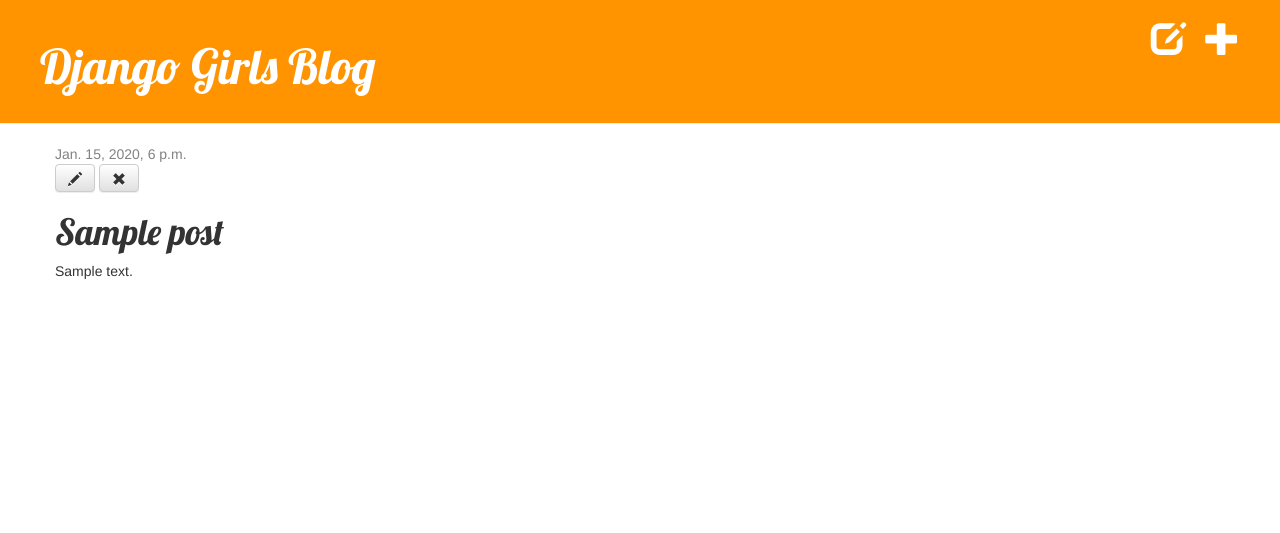
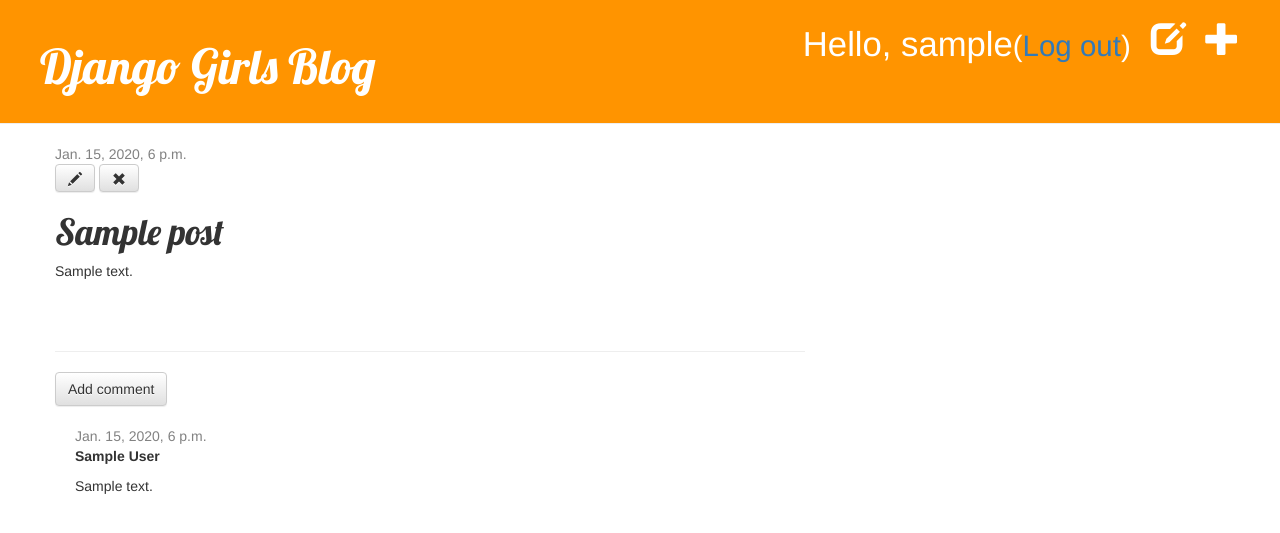
Before and after one commit to alundra311/my-first-blog, a Django app: page /post/1/ in a window 1280 px wide. Shown: the top 533 px of the page. Run offline with Django 3.2, Linux system fonts and the light colour scheme; a user stored in the database is signed in; tables that the repository leaves empty hold one stand-in row (values such as "Sample post"); some libraries are stand-ins or nearby versions.

Commit message:
Added a bunch of stuff.

```diff
--- a/blog/admin.py
+++ b/blog/admin.py
@@ -1,4 +1,5 @@
 from django.contrib import admin
-from .models import Post
+from .models import Post, Comment
 
 admin.site.register(Post)
+admin.site.register(Comment)
--- a/blog/models.py
+++ b/blog/models.py
@@ -12,5 +12,22 @@
         self.published_date = timezone.now()
         self.save()
 
+    def approved_comments(self):
+        return self.comments.filter(approved_comment=True)
+
     def __str__(self):
         return self.title
+
+class Comment(models.Model):
+    post = models.ForeignKey('blog.Post', related_name='comments')
+    author = models.CharField(max_length=200)
+    text = models.TextField()
+    created_date = models.DateTimeField(default=timezone.now)
+    approved_comment = models.BooleanField(default=False)
+
+    def approve(self):
+        self.approved_comment = True
+        self.save()
+
+    def __str__(self):
+        return self.text
--- a/blog/static/css/blog.css
+++ b/blog/static/css/blog.css
@@ -44,3 +44,7 @@
 .post h1 a, .post h1 a:visited {
     color: #000000;
 }
+
+.comment {
+    margin: 20px 0px 20px 20px;
+}
--- a/blog/templates/blog/base.html
+++ b/blog/templates/blog/base.html
@@ -13,6 +13,9 @@
             {% if user.is_authenticated %}
                 <a href="{% url 'post_new' %}" class="top-menu"><span class="glyphicon glyphicon-plus"></span></a>
                 <a href="{% url 'post_draft_list' %}" class="top-menu"><span class="glyphicon glyphicon-edit"></span></a>
+                <p class="top-menu">Hello, {{ user.username }}<small>(<a href="{% url 'django.contrib.auth.views.logout' %}">Log out</a>)</small></p>
+            {% else %}
+                <a href="{% url 'django.contrib.auth.views.login' %}" class="top-menu"><span class="glyphicon glyphicon-lock"></span></a>
             {% endif %}
             <h1><a href="/">Django Girls Blog</a></h1>
         </div>
--- a/blog/templates/blog/post_detail.html
+++ b/blog/templates/blog/post_detail.html
@@ -16,4 +16,23 @@
         <h1>{{ post.title }}</h1>
         <p>{{ post.text|linebreaks }}</p>
     </div>
+    <hr>
+    <a class="btn btn-default" href="{% url 'add_comment_to_post' pk=post.pk %}">Add comment</a>
+    {% for comment in post.comments.all %}
+        {% if user.is_authenticated or comment.approved_comment %}
+            <div class="comment">
+                <div class="date">
+                    {{ comment.created_date }}
+                    {% if not comment.approved_comment %}
+                        <a class="btn btn-default" href="{% url 'comment_remove' pk=comment.pk %}"><span class="glyphicon glyphicon-remove"></span></a>
+                        <a class="btn btn-default" href="{% url 'comment_approve' pk=comment.pk %}"><span class="glyphicon glyphicon-ok"></span></a>
+                    {% endif %}
+                </div>
+                <strong>{{ comment.author }}</strong>
+                <p>{{ comment.text|linebreaks }}</p>
+            </div>
+        {% endif %}
+    {% empty %}
+        <p>No comments here yet :(</p>
+    {% endfor %}
 {% endblock %}
--- a/blog/templates/blog/post_list.html
+++ b/blog/templates/blog/post_list.html
@@ -8,6 +8,7 @@
             </div>
             <h1><a href="{% url 'post_detail' pk=post.pk %}">{{ post.title }}</a></h1>
             <p>{{ post.text|linebreaks }}</p>
+            <a href="{% url 'post_detail' pk=post.pk %}">Comments: {{ post.approved_comments.count }}</a>
         </div>
     {% endfor %}
 {% endblock %}
--- a/blog/urls.py
+++ b/blog/urls.py
@@ -10,4 +10,7 @@
     url(r'^drafts/$', views.post_draft_list, name='post_draft_list'),
     url(r'^post/(?P<pk>\d+)/publish/$', views.post_publish, name='post_publish'),
     url(r'^post/(?P<pk>\d+)/remove/$', views.post_remove, name='post_remove'),
+    url(r'^post/(?P<pk>\d+)/comment/$', views.add_comment_to_post, name='add_comment_to_post'),
+    url(r'^comment/(?P<pk>\d+)/approve/$', views.comment_approve, name='comment_approve'),
+    url(r'^comment/(?P<pk>\d+)/remove/$', views.comment_remove, name='comment_remove'),
 ]
--- a/blog/views.py
+++ b/blog/views.py
@@ -1,9 +1,10 @@
 from django.shortcuts import render, redirect, get_object_or_404
 from django.utils import timezone
+from django.contrib.auth.decorators import login_required
 
-from .models import Post
+from .models import Post, Comment
 
-from .forms import PostForm
+from .forms import PostForm, CommentForm
 
 def post_list(request):
     posts = Post.objects.filter(published_date__lte=timezone.now()).order_by('published_date')
@@ -13,6 +14,7 @@
     post = get_object_or_404(Post, pk=pk)
     return render(request, 'blog/post_detail.html', {'post': post})
 
+@login_required
 def post_new(request):
     if request.method == "POST":
         form = PostForm(request.POST)
@@ -26,6 +28,7 @@
         form = PostForm()
     return render(request, 'blog/post_edit.html', {'form': form})
 
+@login_required
 def post_edit(request, pk):
     post = get_object_or_404(Post, pk=pk)
     if request.method == "POST":
@@ -40,16 +43,45 @@
         form = PostForm(instance=post)
     return render(request, 'blog/post_edit.html', {'form': form})
 
+@login_required
 def post_draft_list(request):
     posts = Post.objects.filter(published_date__isnull=True).order_by('created_date')
     return render(request, 'blog/post_draft_list.html', {'posts': posts})
 
+@login_required
 def post_publish(request, pk):
     post = get_object_or_404(Post, pk=pk)
     post.publish()
     return redirect('post_detail', pk=pk)
 
+@login_required
 def post_remove(request, pk):
     post = get_object_or_404(Post, pk=pk)
     post.delete()
     return redirect('post_list')
+
+def add_comment_to_post(request, pk):
+    post = get_object_or_404(Post, pk=pk)
+    if request.method == "POST":
+        form = CommentForm(request.POST)
+        if form.is_valid():
+            comment = form.save(commit=False)
+            comment.post = post
+            comment.save()
+            return redirect('post_detail', pk=post.pk)
+    else:
+        form = CommentForm()
+    return render(request, 'blog/add_comment_to_post.html', {'form': form})
+
+@login_required
+def comment_approve(request, pk):
+    comment = get_object_or_404(Comment, pk=pk)
+    comment.approve()
+    return redirect('post_detail', pk=comment.post.pk)
+
+@login_required
+def comment_remove(request, pk):
+    comment = get_object_or_404(Comment, pk=pk)
+    post_pk = comment.post.pk
+    comment.delete()
+    return redirect('post_detail', pk=post_pk)
--- a/mysite/settings.py
+++ b/mysite/settings.py
@@ -121,3 +121,4 @@
 
 STATIC_URL = '/static/'
 STATIC_ROOT = os.path.join(BASE_DIR, 'static')
+LOGIN_REDIRECT_URL = '/'
--- a/mysite/urls.py
+++ b/mysite/urls.py
@@ -18,5 +18,7 @@
 
 urlpatterns = [
     url(r'^admin/', admin.site.urls),
+    url(r'^accounts/login/$', 'django.contrib.auth.views.login'),
+    url(r'^accounts/logout/$', 'django.contrib.auth.views.logout', {'next_page': '/'}),
     url(r'', include('blog.urls')),
 ]
```
Also changed, not shown: blog/forms.py (+6 -1 lines), blog/templates/blog/add_comment_to_post.html (added, +10 -0 lines), blog/templates/registration/login.html (added, +24 -0 lines), blog/migrations/0002_comment.py (added).
